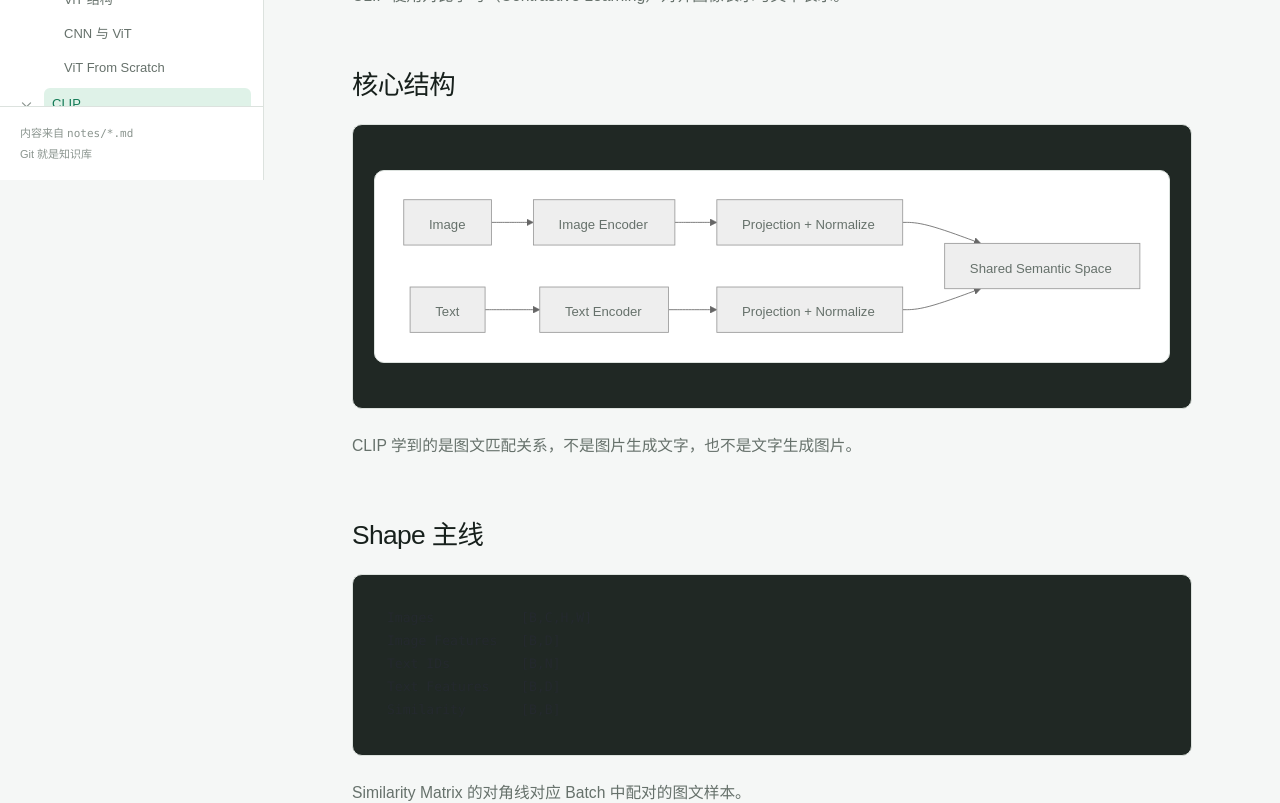
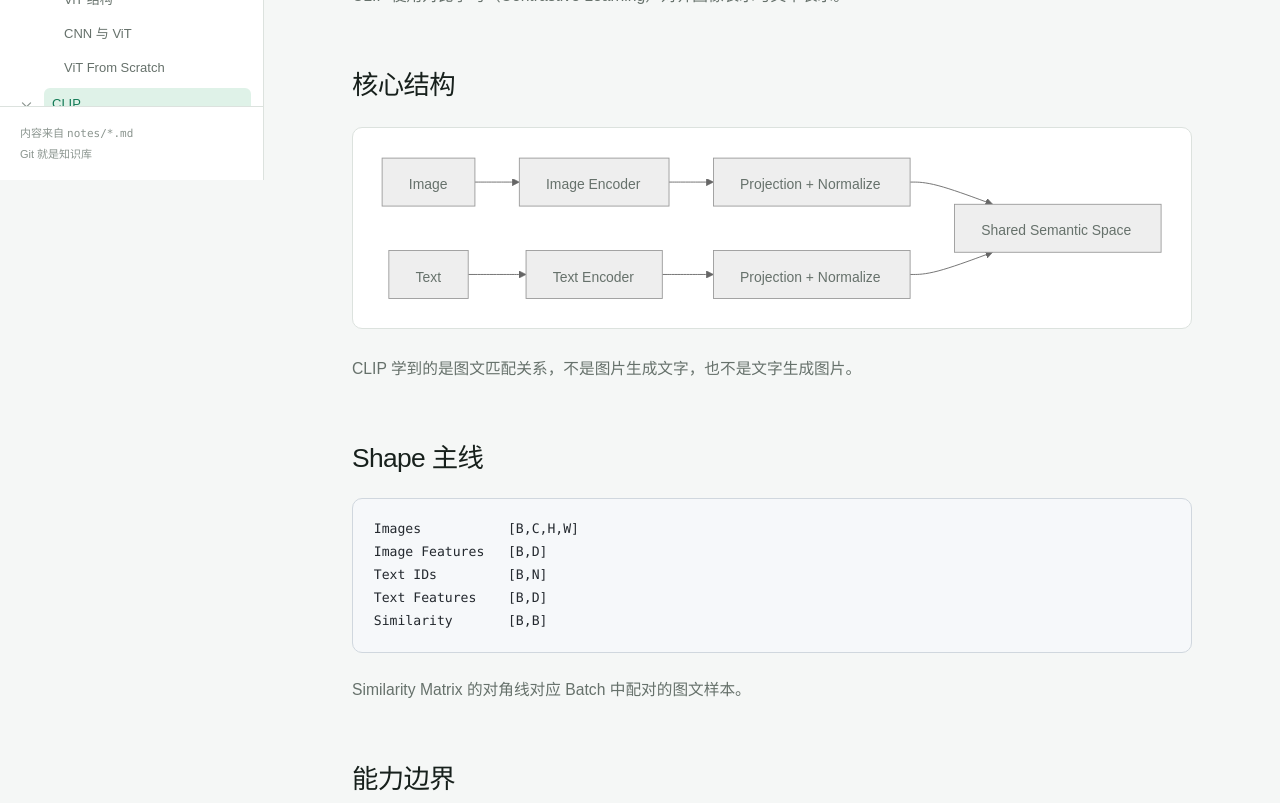
Before and after one commit to AaronChou313/tensornote, a React (Vite) app: page /notes/clip-overview in a window 1280 px wide. Shown: the part 620-1423 px from the top of the page. Built offline with nearby package versions, Linux system fonts and the light colour scheme.

Commit message:
fix: restore readable themed code blocks

```diff
--- a/package.json
+++ b/package.json
@@ -1,7 +1,7 @@
 {
   "name": "tensornote",
   "private": true,
-  "version": "0.1.0",
+  "version": "0.0.1",
   "type": "module",
   "scripts": {
     "dev": "vite",
--- a/src/components/MarkdownRenderer.tsx
+++ b/src/components/MarkdownRenderer.tsx
@@ -1,4 +1,4 @@
-import { Children, isValidElement, type ReactNode } from 'react'
+import { isValidElement, type ReactNode } from 'react'
 import ReactMarkdown from 'react-markdown'
 import rehypeHighlight from 'rehype-highlight'
 import rehypeKatex from 'rehype-katex'
@@ -59,9 +59,14 @@ export function MarkdownRenderer({ content, labs }: { content: string; labs: Lab
           if (inline) return <code {...props}>{children}</code>
           return <code className={className} {...props}>{children}</code>
         },
-        pre: ({ children }) => {
-          const child = Children.toArray(children)[0]
-          if (isValidElement(child) && (child.type === LabCard || child.type === MermaidDiagram)) return <>{children}</>
+        pre: ({ children, node }) => {
+          const codeNode = node?.children[0]
+          const classNames = codeNode?.type === 'element' ? codeNode.properties.className : []
+          const classes = Array.isArray(classNames) ? classNames.map(String) : [String(classNames ?? '')]
+          const isCustomBlock = classes.some((className) =>
+            className === 'language-mermaid' || className === 'language-tensornote-lab',
+          )
+          if (isCustomBlock) return <>{children}</>
           return <pre>{children}</pre>
         },
       }}
--- a/src/main.tsx
+++ b/src/main.tsx
@@ -2,7 +2,6 @@ import { StrictMode } from 'react'
 import { createRoot } from 'react-dom/client'
 import { BrowserRouter } from 'react-router-dom'
 import 'katex/dist/katex.min.css'
-import 'highlight.js/styles/github.css'
 import './styles.css'
 import { App } from './App'
 
--- a/src/styles.css
+++ b/src/styles.css
@@ -16,6 +16,21 @@
   --accent-soft: #dff2e8;
   --danger: #b2443b;
   --warning: #9a671c;
+  --code-surface: #f6f8fa;
+  --code-ink: #24292f;
+  --code-line: #d0d7de;
+  --syntax-keyword: #cf222e;
+  --syntax-title: #8250df;
+  --syntax-constant: #0550ae;
+  --syntax-string: #0a3069;
+  --syntax-built-in: #953800;
+  --syntax-comment: #57606a;
+  --syntax-tag: #116329;
+  --syntax-bullet: #7d4e00;
+  --syntax-addition: #1a7f37;
+  --syntax-addition-bg: #dafbe1;
+  --syntax-deletion: #cf222e;
+  --syntax-deletion-bg: #ffebe9;
   --radius: 10px;
 }
 
@@ -32,6 +47,21 @@
   --accent-soft: #193b2d;
   --danger: #ec8b82;
   --warning: #d7a95d;
+  --code-surface: #1b211e;
+  --code-ink: #dfe8e2;
+  --code-line: #303a35;
+  --syntax-keyword: #ff7b72;
+  --syntax-title: #d2a8ff;
+  --syntax-constant: #79c0ff;
+  --syntax-string: #a5d6ff;
+  --syntax-built-in: #ffa657;
+  --syntax-comment: #8b949e;
+  --syntax-tag: #7ee787;
+  --syntax-bullet: #f2cc60;
+  --syntax-addition: #aff5b4;
+  --syntax-addition-bg: #033a16;
+  --syntax-deletion: #ffdcd7;
+  --syntax-deletion-bg: #67060c;
 }
 
 * {
@@ -231,11 +261,11 @@ a {
   position: relative;
   margin: 1.4rem 0;
   overflow-x: auto;
-  border: 1px solid var(--line);
+  border: 1px solid var(--code-line);
   border-radius: var(--radius);
-  background: #202824;
+  background: var(--code-surface);
   padding: 1.2rem 1.3rem;
-  color: #dfe8e2;
+  color: var(--code-ink);
   font-size: .82rem;
   line-height: 1.75;
   tab-size: 2;
@@ -243,12 +273,103 @@ a {
 
 .note-prose pre code {
   background: transparent;
+  color: inherit;
   font-family: ui-monospace, SFMono-Regular, Menlo, monospace;
 }
 
-[data-theme="dark"] .hljs {
-  color: #dfe8e2;
+.note-prose pre code.hljs {
+  display: block;
+  overflow: visible;
+  padding: 0;
+}
+
+.note-prose .hljs {
+  color: var(--code-ink);
   background: transparent;
+}
+
+.note-prose .hljs-doctag,
+.note-prose .hljs-keyword,
+.note-prose .hljs-meta .hljs-keyword,
+.note-prose .hljs-template-tag,
+.note-prose .hljs-template-variable,
+.note-prose .hljs-type,
+.note-prose .hljs-variable.language_ {
+  color: var(--syntax-keyword);
+}
+
+.note-prose .hljs-title,
+.note-prose .hljs-title.class_,
+.note-prose .hljs-title.class_.inherited__,
+.note-prose .hljs-title.function_ {
+  color: var(--syntax-title);
+}
+
+.note-prose .hljs-attr,
+.note-prose .hljs-attribute,
+.note-prose .hljs-literal,
+.note-prose .hljs-meta,
+.note-prose .hljs-number,
+.note-prose .hljs-operator,
+.note-prose .hljs-variable,
+.note-prose .hljs-selector-attr,
+.note-prose .hljs-selector-class,
+.note-prose .hljs-selector-id,
+.note-prose .hljs-section {
+  color: var(--syntax-constant);
+}
+
+.note-prose .hljs-regexp,
+.note-prose .hljs-string,
+.note-prose .hljs-meta .hljs-string {
+  color: var(--syntax-string);
+}
+
+.note-prose .hljs-built_in,
+.note-prose .hljs-symbol {
+  color: var(--syntax-built-in);
+}
+
+.note-prose .hljs-comment,
+.note-prose .hljs-code,
+.note-prose .hljs-formula {
+  color: var(--syntax-comment);
+}
+
+.note-prose .hljs-name,
+.note-prose .hljs-quote,
+.note-prose .hljs-selector-tag,
+.note-prose .hljs-selector-pseudo {
+  color: var(--syntax-tag);
+}
+
+.note-prose .hljs-bullet {
+  color: var(--syntax-bullet);
+}
+
+.note-prose .hljs-subst,
+.note-prose .hljs-emphasis,
+.note-prose .hljs-strong {
+  color: var(--code-ink);
+}
+
+.note-prose .hljs-section,
+.note-prose .hljs-strong {
+  font-weight: 700;
+}
+
+.note-prose .hljs-emphasis {
+  font-style: italic;
+}
+
+.note-prose .hljs-addition {
+  color: var(--syntax-addition);
+  background-color: var(--syntax-addition-bg);
+}
+
+.note-prose .hljs-deletion {
+  color: var(--syntax-deletion);
+  background-color: var(--syntax-deletion-bg);
 }
 
 .note-prose table {
```
Also changed, not shown: 4 other files (tests, documents, lock files or other folders).
